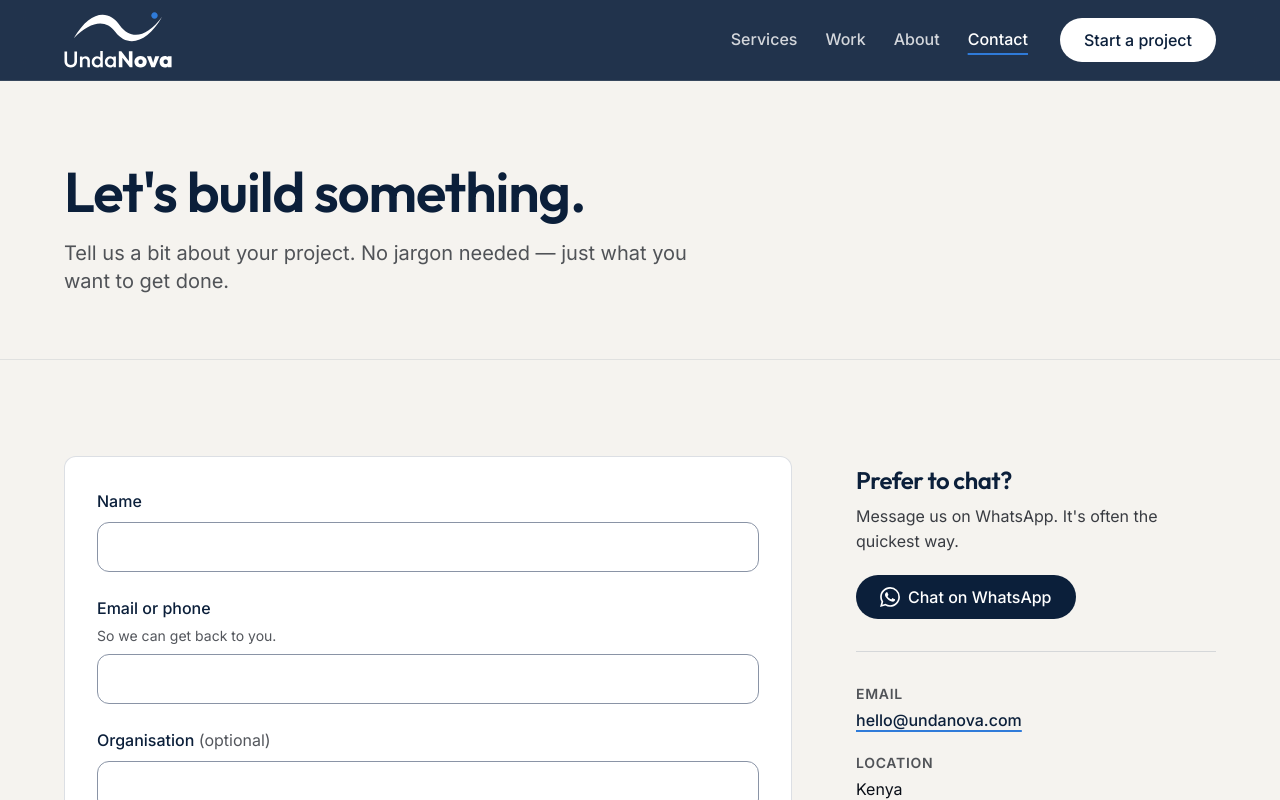
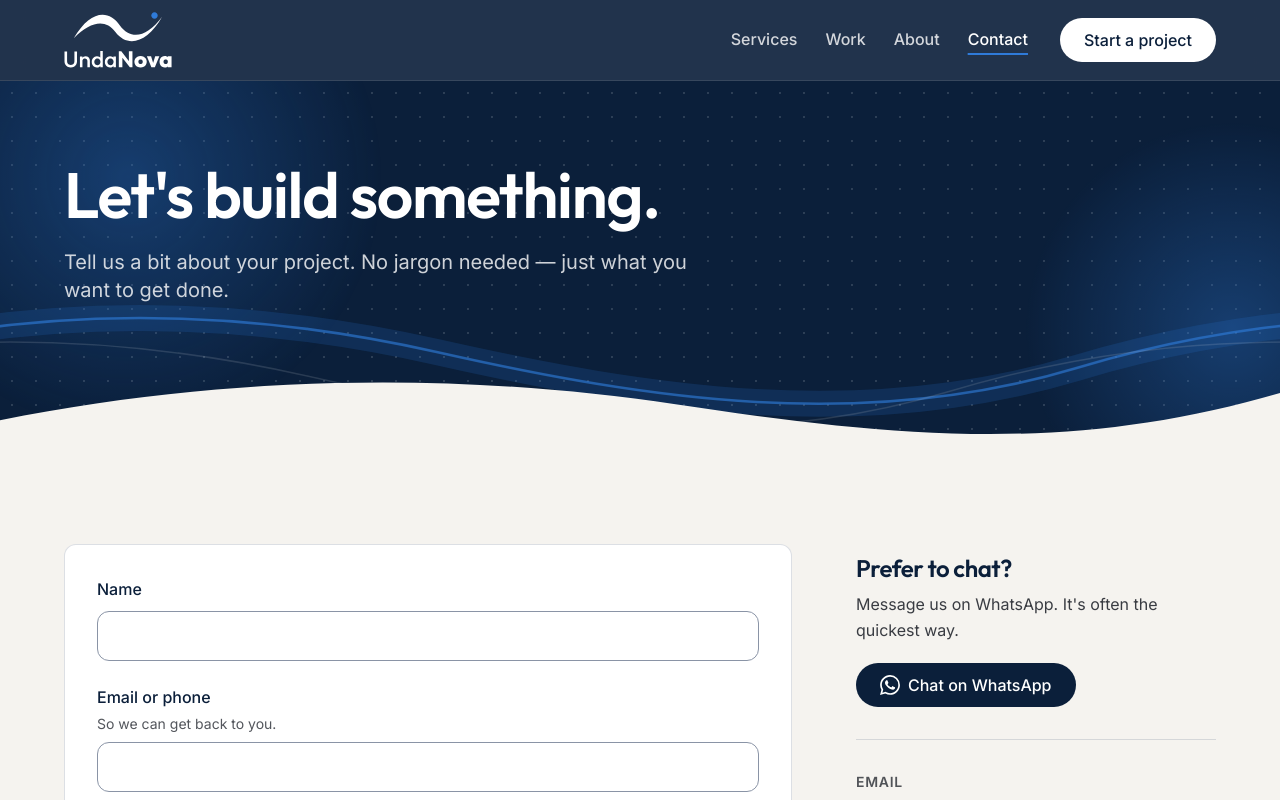
Before and after one commit to Jkosencha/undanova, a Next.js app: page /contact in a window 1280 px wide. Shown: the top 800 px of the page. Built offline with nearby package versions, Linux system fonts and the light colour scheme.

Commit message:
Redesign inner page headers as navy heroes
Dot grid, glow, drifting waves and a curved edge into the next section, matching the home hero.

```diff
--- a/src/components/page-header.tsx
+++ b/src/components/page-header.tsx
@@ -1,24 +1,31 @@
 import type { ReactNode } from "react";
+import { Eyebrow, Glow, HeroWaves, WaveEdge } from "@/components/brand-shapes";
 import { Container } from "@/components/section";
 
 type PageHeaderProps = {
-  title: string;
+  title: ReactNode;
   intro?: ReactNode;
-  /** Optional small line above the title, e.g. a category. */
+  /** A string becomes a pill label; pass an element for anything custom. */
   eyebrow?: ReactNode;
   children?: ReactNode;
+  /** Colour of the section that follows, for the curved edge. */
+  next?: "paper" | "white";
 };
 
-/** The H1 block at the top of inner pages. */
-export function PageHeader({ title, intro, eyebrow, children }: PageHeaderProps) {
+/** Navy hero at the top of inner pages, matching the home page. */
+export function PageHeader({ title, intro, eyebrow, children, next = "paper" }: PageHeaderProps) {
   return (
-    <div className="border-b border-slate/20 bg-paper pb-12 pt-12 md:pb-16 md:pt-20">
+    <div className="relative isolate overflow-hidden bg-navy bg-dots pb-24 pt-12 text-white md:pb-36 md:pt-20">
+      <Glow className="-left-32 -top-40 -z-10 size-[32rem]" />
+      <Glow className="-right-40 top-10 -z-10 size-[26rem]" />
+      <HeroWaves className="bottom-4 -z-10 h-28 opacity-70 md:h-40" />
       <Container>
-        {eyebrow && <div className="mb-4">{eyebrow}</div>}
-        <h1 className="max-w-3xl text-[40px] text-navy md:text-[56px]">{title}</h1>
-        {intro && <p className="mt-4 max-w-2xl text-lg text-ink/70 md:text-xl">{intro}</p>}
+        {eyebrow && <div className="mb-6">{typeof eyebrow === "string" ? <Eyebrow tone="dark">{eyebrow}</Eyebrow> : eyebrow}</div>}
+        <h1 className="max-w-4xl text-[44px] leading-[1.05] md:text-[64px]">{title}</h1>
+        {intro && <p className="mt-5 max-w-2xl text-lg text-white/80 md:text-xl">{intro}</p>}
         {children}
       </Container>
+      <WaveEdge fill={next} />
     </div>
   );
 }
```
